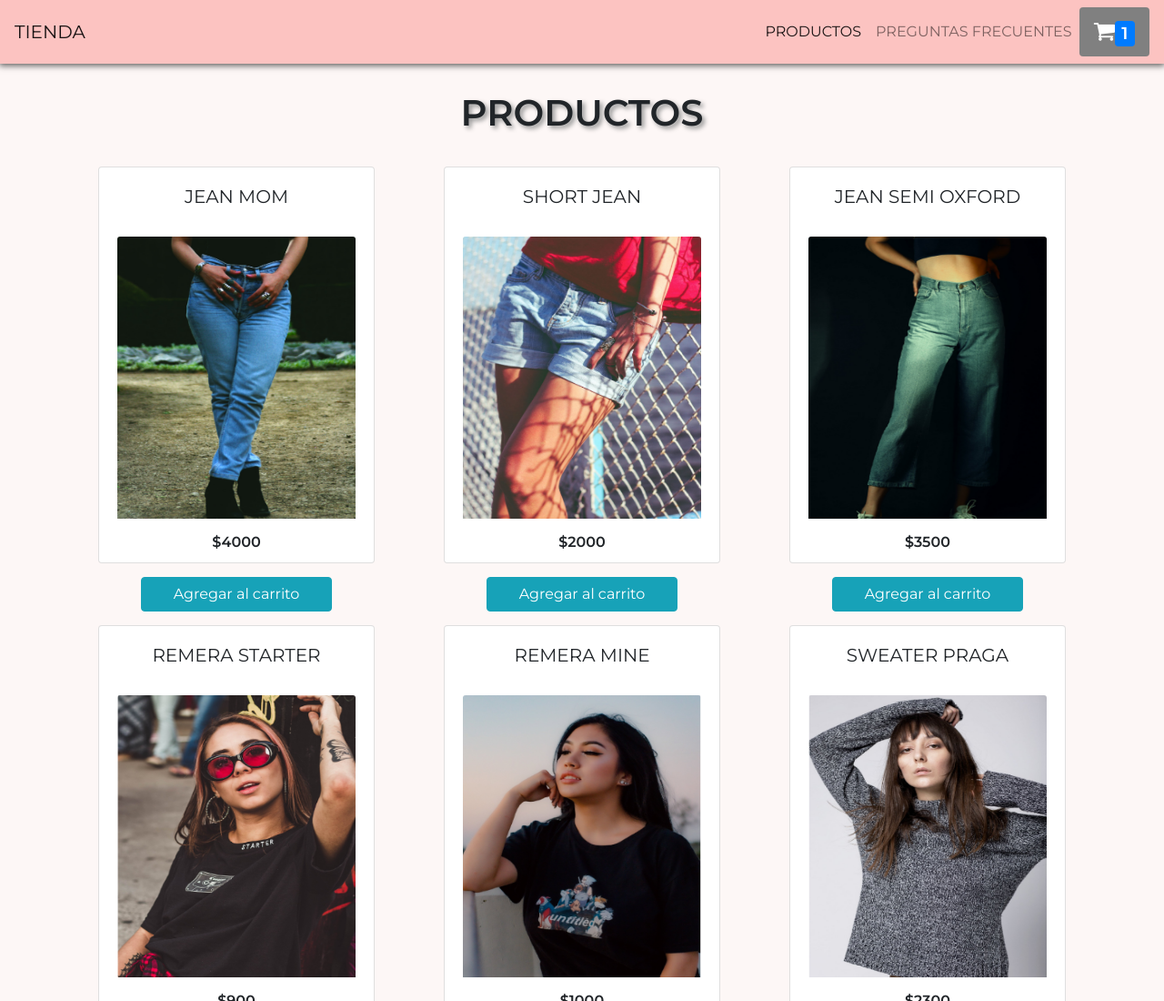
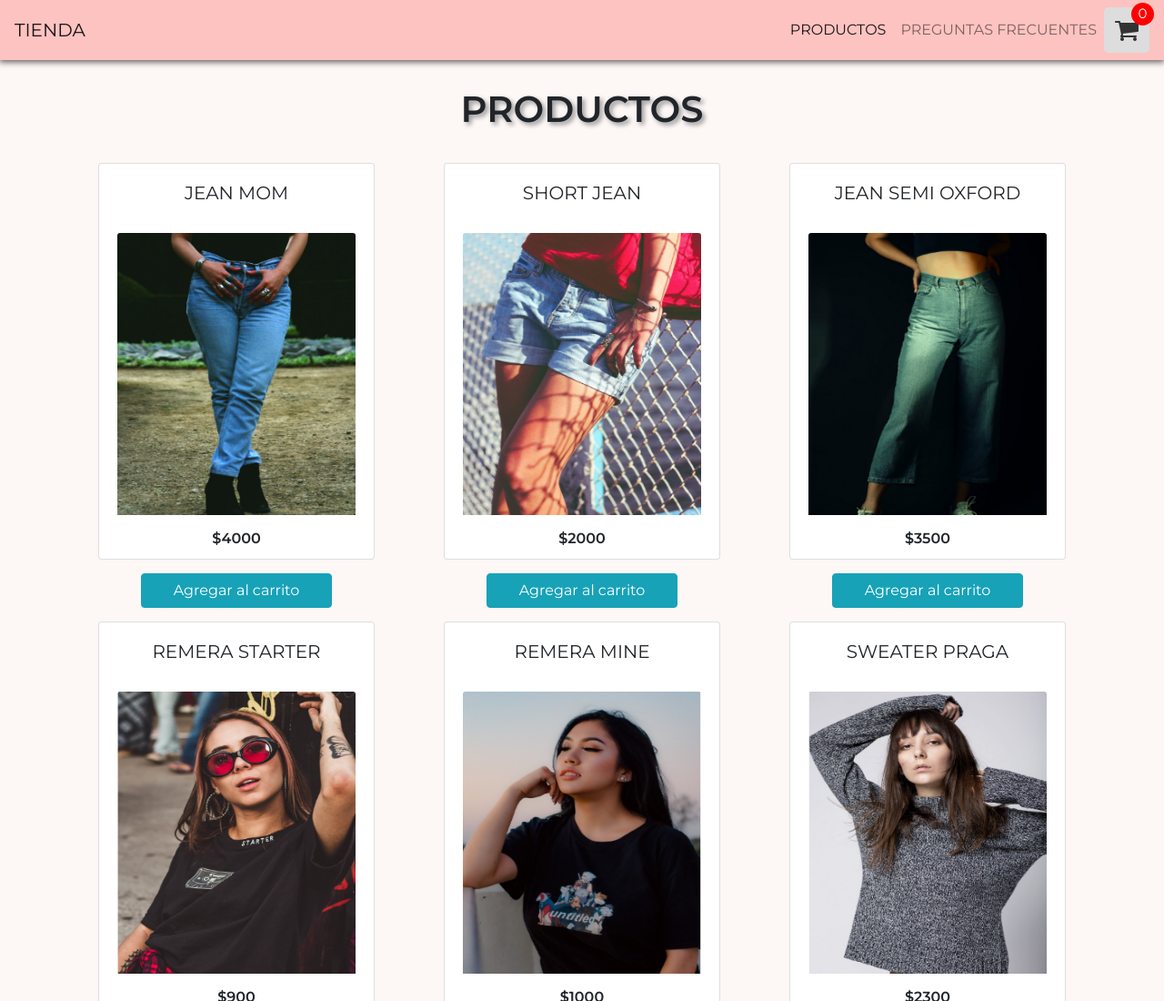
Before and after one commit to FlorFerr/proyecto_js, a plain HTML site: page index.html in a window 1280 px wide. Shown: the top 1100 px of the page at 91% size. Drawn offline with nearby package versions, Linux system fonts and the light colour scheme.

Commit message:
Función actualizar badge

```diff
--- a/css/styles.css
+++ b/css/styles.css
@@ -134,16 +134,39 @@ width: 60%;
 
 /*Botones Carrito*/
 .abrirCarrito{
-  font-size: 25px;
-  background-color: gray;
-  text-decoration: none;
-  color: white;
-  border-radius: 4px;
+  position: relative;
+  font-size: 28px;
+  display: flex;
+  align-items: center;
+  justify-content: center;
+  width: 50px;
+  height: 50px;
+  color: #333333;
+  background: #dddddd;
+  border: none;
+  outline: none;
+  border-radius:5px ;
 }
 .abrirCarrito:hover{
-  color: black;
-  transition: all 0.2s;
+  background-color: white;
 }
+
+
+.button__badge {
+  position: absolute;
+  top: -5px;
+  right: -5px;
+  width: 25px;
+  height: 25px;
+  background: red;
+  color: white;
+  display: flex;
+  justify-content: center;
+  align-items: center;
+  border-radius: 50%;
+  font-size: 15px;
+}
+
 .btnCerrar{
   position: absolute;
   display: inline-block;
@@ -209,8 +232,8 @@ a.continuarCompra:hover{
 }
 .carrito__contenedor{
 position: relative;
-top: 2%;
-left: 30%;
+top: 0%;
+left: 0%;
 width: 40%;
 height: auto;
 border-radius: 5px;
@@ -223,11 +246,11 @@ margin: 50px 0px;
 border: 1px solid #D7DBDD;
 overflow-y: auto;
 transition: transform 0.6s;
-transform: translateX(0%);
+transform: translateY(0%);
 }
 
 .modal__contenedor{
-  transform: translateX(200%);
+  transform: translateY(-200%);
 }
 
 .carrito__productos{
--- a/index.html
+++ b/index.html
@@ -31,7 +31,10 @@
             </li>
 
           </ul>
-          <a class="nav-link abrirCarrito" href="#" ><i class="fa fa-shopping-cart" aria-hidden="true"></i><span class="badge bg-primary">1</span></a>
+          <button type="button" class="nav-link abrirCarrito">
+            <i class="fa fa-shopping-cart" aria-hidden="true"></i>
+            <span class="button__badge">0</span>
+          </button>
         </div>
       </nav>
     </header>
--- a/js/main.js
+++ b/js/main.js
@@ -2,6 +2,7 @@
 const URLJSON = "js/data.json"
 
 let listaOrden = []
+const badge = document.querySelector(".button__badge")
 
 function agregarProductos(){
 $.getJSON(URLJSON, function (respuesta, estado) {
@@ -50,6 +51,8 @@ function agregarCarrito(){
       $(btn).click(eliminarProducto)
       }
       costoTotal()
+      actualizarBadge()
+
 }
 
 //Función para vaciar el carrito
@@ -58,6 +61,8 @@ const btnBorrar = $(".btnVaciar")
 btnBorrar.click(function(){
     listaOrden = [];
     agregarCarrito()
+    actualizarBadge()
+
 })}
 
 
@@ -69,6 +74,7 @@ function eliminarProducto(event){
   listaOrden.splice(indiceAEliminar,1); //EN EL SPLICE COLOCO EL INDICE A ELIMINAR, NO EL PRODUCTO ENTERO
   console.log(listaOrden);
   costoTotal()
+  actualizarBadge()
 }
 
 const total = document.querySelector(".carrito__total")
@@ -85,6 +91,10 @@ function costoTotal(){
   }else{
     total.innerHTML =`<p class="carritoVacio">El carrito de compras está vacío</p>`
   }
+}
+
+function actualizarBadge(){
+  badge.innerText = listaOrden.length
 }
 
 let modal = document.querySelector(".carrito__contenedor")
```
